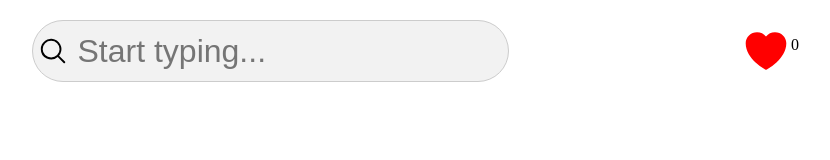
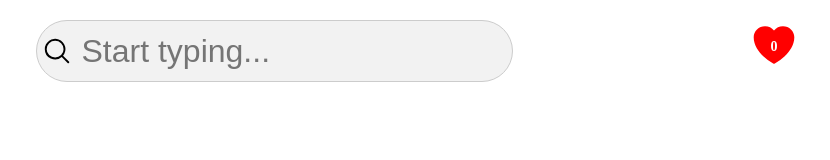
Before and after one commit to ljac1337/image_search_app, a React (Vite) app: page / in a window 1280 px wide. Shown: the top 160 px of the page, without its empty margins (341-1171 px from the left). Built offline with nearby package versions, Linux system fonts and the light colour scheme.

Commit message:
likes counter style done

```diff
--- a/src/components/General/ContainerStyles.jsx
+++ b/src/components/General/ContainerStyles.jsx
@@ -25,3 +25,18 @@ export const ContainerInner = styled.div`
     width: 1000px;
   }
 `;
+
+export const ContainerIcon = styled.div`
+  position: relative;
+  display: inline-block;
+`;
+
+export const HeartParagraph = styled.p`
+  position: absolute;
+  top: 50%;
+  left: 50%;
+  transform: translate(-50%, -160%);
+  font-size: 14px;
+  font-weight: bold;
+  color: white;
+`;
--- a/src/pages/Home.jsx
+++ b/src/pages/Home.jsx
@@ -5,7 +5,9 @@ import Spinner from "../components/Spinner/Spinner";
 import { GridWrapper } from "../components/General/GridStyles";
 import { getImages } from "../api/images";
 import {
+  ContainerIcon,
   ContainerInner,
+  HeartParagraph,
   HearthIcon,
 } from "../components/General/ContainerStyles";
 
@@ -34,17 +36,17 @@ const Home = () => {
     document.body.style.overflowY = !!modalImage ? "hidden" : "auto";
   }, [modalImage]);
 
-  const storedValue = JSON.parse(localStorage.getItem("likedImages"));
-  console.log(storedValue);
+  const likes = JSON.parse(localStorage.getItem("likedImages"));
+  // console.log(likes);
 
   const likedImages = [];
-  for (const key in storedValue) {
+  for (const key in likes) {
     likedImages.push({
       id: key,
-      webformatURL: storedValue[key],
+      webformatURL: likes[key],
     });
   }
-  console.log(likedImages.length);
+  // console.log(likedImages.length);
 
   // console.log(images);
 
@@ -52,12 +54,14 @@ const Home = () => {
     <div>
       <ContainerInner>
         <SearchBar onChange={changeSearchString} value={searchString} />
-        <HearthIcon onClick={() => navigate("/liked-images")} />
-        <p>{likedImages.length}</p>
+        <ContainerIcon>
+          <HearthIcon onClick={() => navigate("/liked-images")} />
+          <HeartParagraph>{likedImages.length}</HeartParagraph>
+        </ContainerIcon>
       </ContainerInner>
       {images && (
         <GridWrapper>
-          {images.map((image, index) => {
+          {images.map((image) => {
             const imageAspectRatio =
               image.webformatWidth / image.webformatHeight;
             const imageClassName =
--- a/src/pages/LikedImages.jsx
+++ b/src/pages/LikedImages.jsx
@@ -17,7 +17,7 @@ const LikedImages = () => {
       webformatURL: likes[key],
     });
   }
-  console.log(images.length);
+  // console.log(images.length);
   return (
     <>
       <ContainerInner>
```
